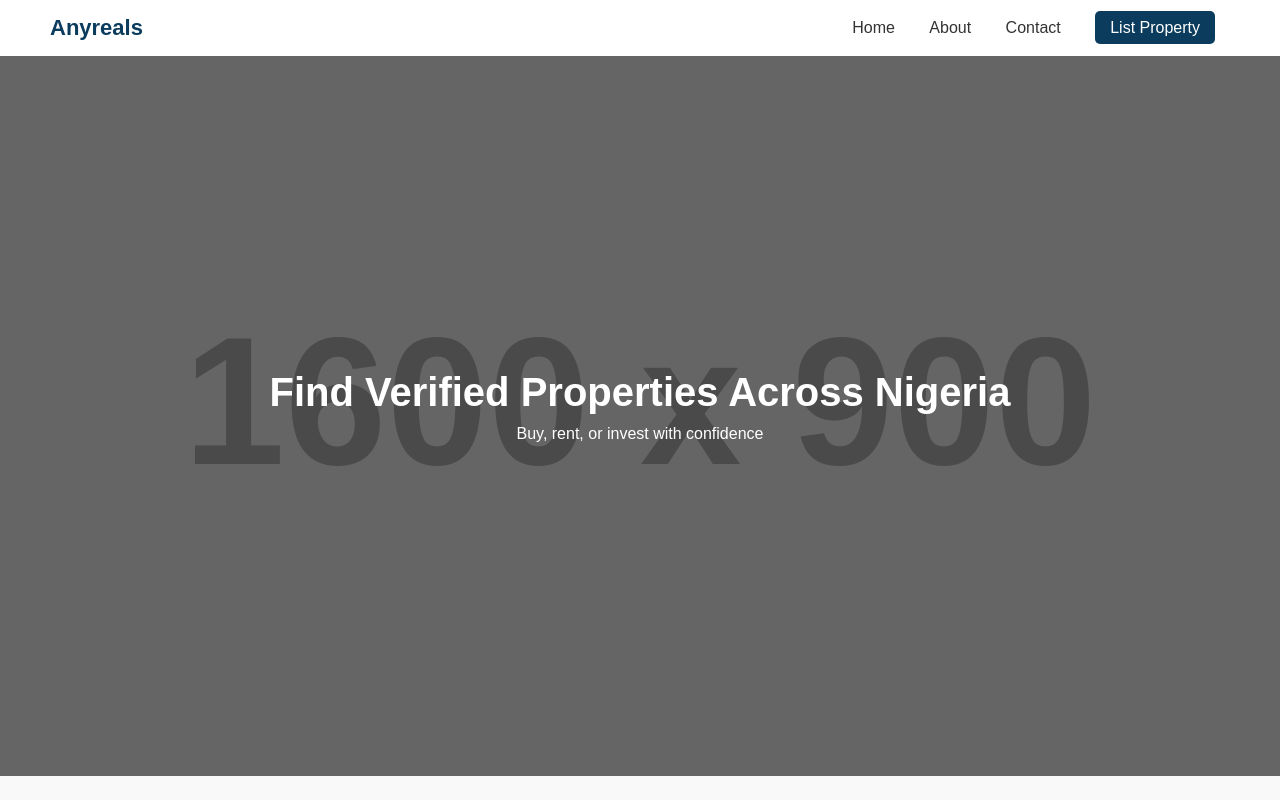
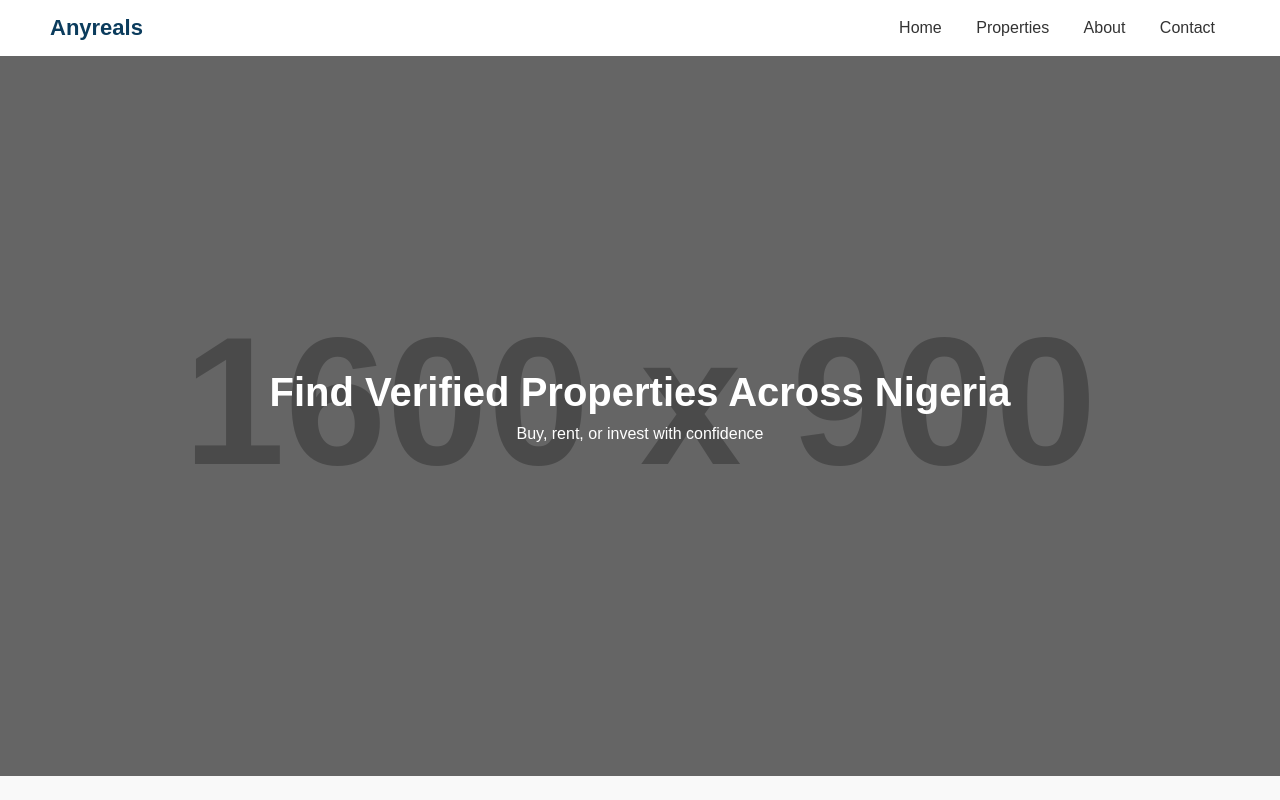
Before and after one commit to IamNumbrd0010/Anyreals, a plain HTML site: page index.html in a window 1280 px wide. Shown: the top 800 px of the page. Drawn offline with Linux system fonts and the light colour scheme; placeholder pictures from the web are drawn by us.

Commit message:
Update index.html

```diff
--- a/index.html
+++ b/index.html
@@ -13,10 +13,10 @@
   <div class="logo">Anyreals</div>
   <nav>
     <a href="#">Home</a>
-    <!-- <a href="properties.html">Properties</a> -->
+    <a href="properties.html">Properties</a>
     <a href="about.html">About</a>
     <a href="contact.html">Contact</a>
-    <a href="properties.html" class="btn">List Property</a>
+    <!-- <a href="properties.html" class="btn">List Property</a> -->
   </nav>
 </header>
 
```
